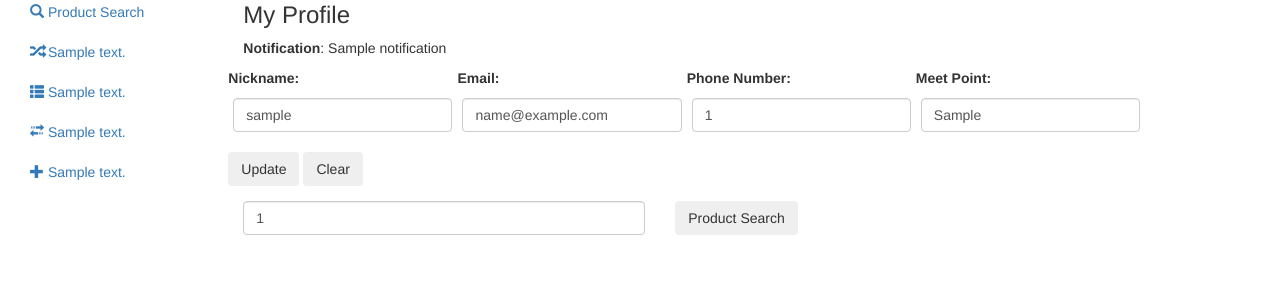
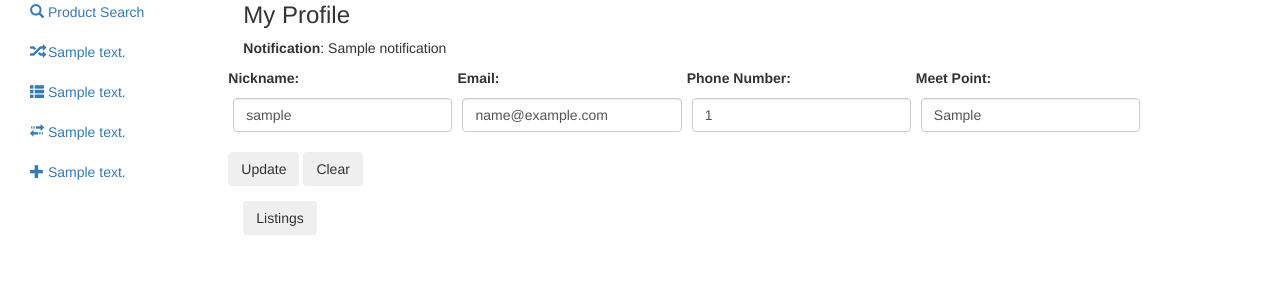
Before and after one commit to Phohawkenics/Rent-Ur-Stuff-2016, a Python web app: template templates/user_profile.html in a window 1280 px wide. Shown: the part 138-438 px from the top of the page. Run offline with Jinja, Linux system fonts and the light colour scheme; the template is opened without the code that fills it: most values are stand-ins (such as "Sample title", 1, 10 or a date in 2020).

Commit message:
Fixed Listings from user profile

```diff
--- a/templates/user_profile.html
+++ b/templates/user_profile.html
@@ -43,13 +43,10 @@
 			</div>
 
 		</form>
-    	<form name="searchbyuserform" class="form-horizontal col-xs-12 col-md-12 col-sm-12 col-lg-12" action="/psearch" method="post">
+    	<form name="searchbyuserform" class="form-horizontal col-xs-12 col-md-12 col-sm-12 col-lg-12" action="/psearch?sort=relevance&query={{ user_id }}" method="post">
             <div class="row">
-                <div class=" col-xs-12 col-md-8 col-sm-8 col-lg-5">
-                    <input class=" form-control" type="text" id="query" name="query" size="40" value="{{user_id}}"  placeholder="Search" />
-                </div>
                 <div class=" col-xs-1 col-md-1 col-sm-1 col-lg-1">
-                    <input type="submit" class="btn primary"  name="psearchsub" value="Product Search"/>
+                    <input type="submit" class="btn primary"  name="psearchsub" value="Listings"/>
                 </div>
             </div>
         </form>
```
